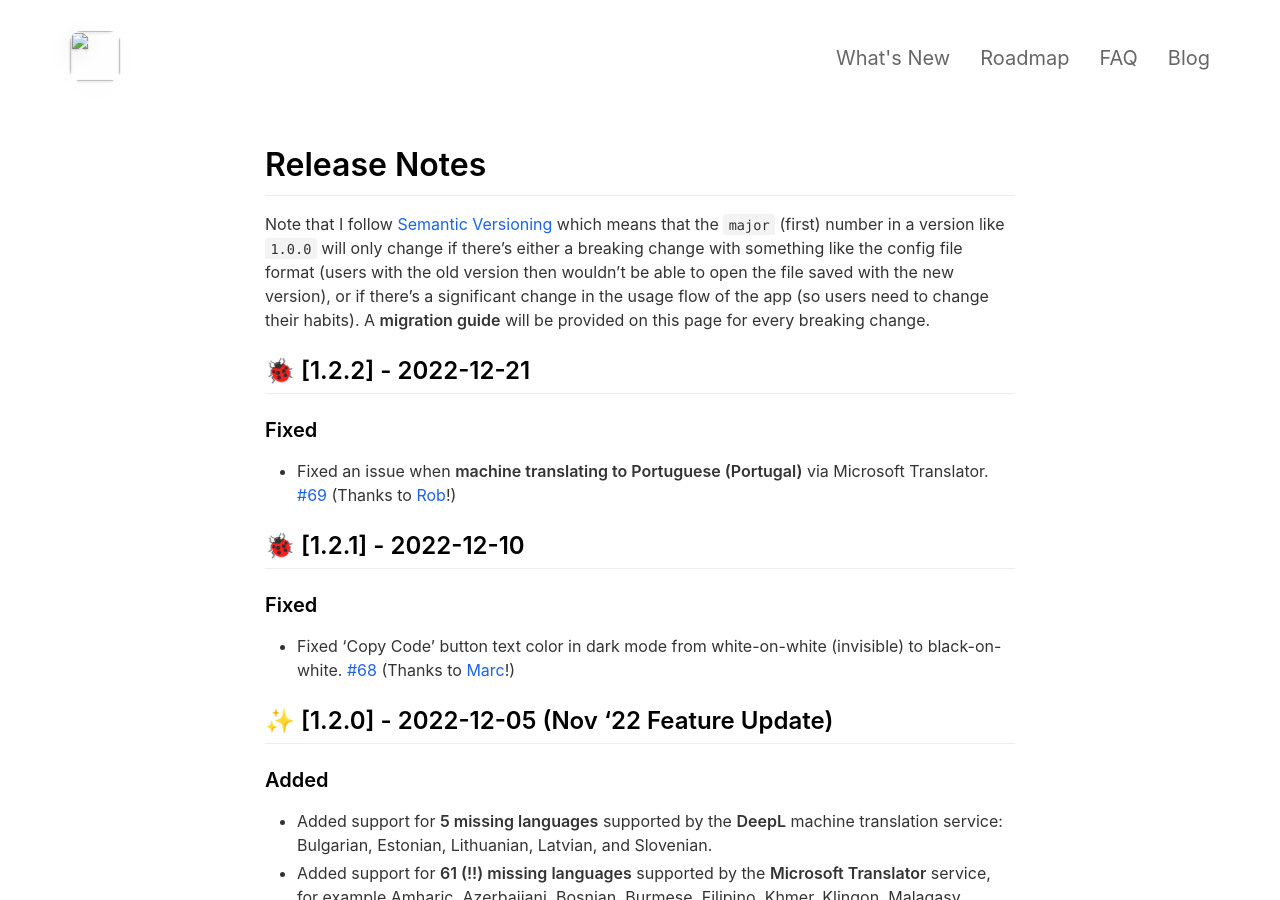
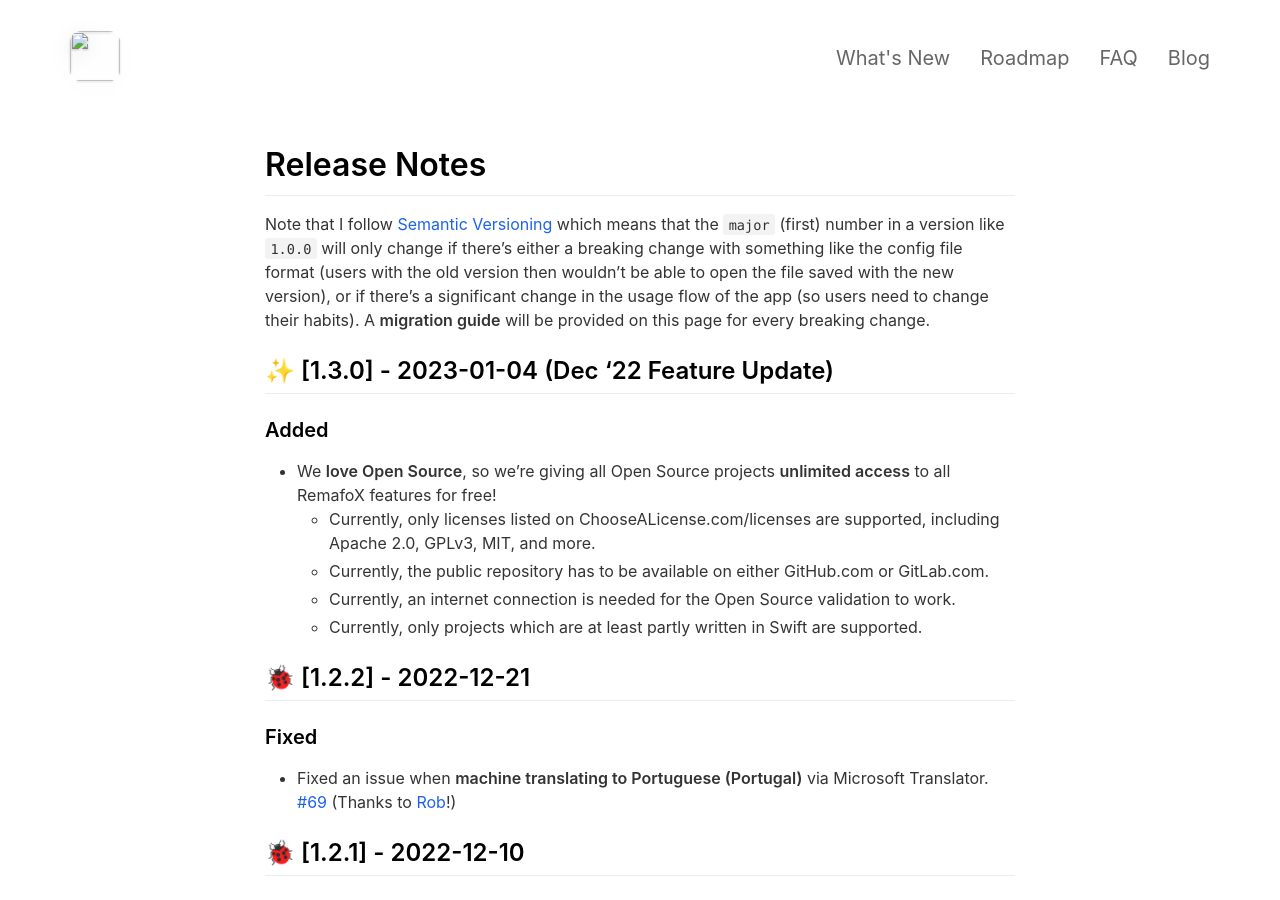
Before and after one commit to FlineDev/SCTranslator-LandingPage, a Jekyll site: the page built from _pages/changelog.md, in a window 1280 px wide and 900 px high. Built offline with Jekyll 4.4.1, drawn with Linux system fonts in a browser that asks for light colours; nearby versions of some CDN libraries.

Commit message:
Add changelog for 1.3.0 + adjust roadmap

```diff
--- a/_pages/changelog.md
+++ b/_pages/changelog.md
@@ -7,6 +7,16 @@ include_in_header: true
 # Release Notes
 
 Note that I follow [Semantic Versioning](https://semver.org) which means that the `major` (first) number in a version like `1.0.0` will only change if there's either a breaking change with something like the config file format (users with the old version then wouldn't be able to open the file saved with the new version), or if there's a significant change in the usage flow of the app (so users need to change their habits). A **migration guide** will be provided on this page for every breaking change.
+
+
+## ✨ [1.3.0] - 2023-01-04 (Dec '22 Feature Update)
+
+### Added
+- We **love Open Source**, so we're giving all Open Source projects **unlimited access** to all RemafoX features for free!
+  * Currently, only licenses listed on ChooseALicense.com/licenses are supported, including Apache 2.0, GPLv3, MIT, and more.
+  * Currently, the public repository has to be available on either GitHub.com or GitLab.com.
+  * Currently, an internet connection is needed for the Open Source validation to work.
+  * Currently, only projects which are at least partly written in Swift are supported.
 
 
 ## 🐞 [1.2.2] - 2022-12-21
```
Also changed, not shown: _pages/roadmap.md (+7 -5 lines).
